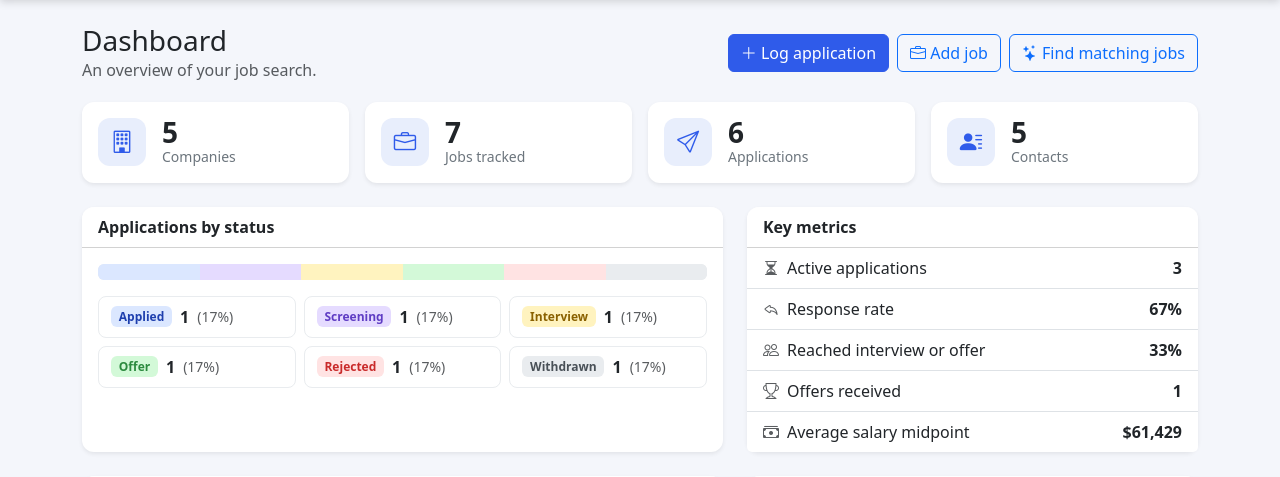
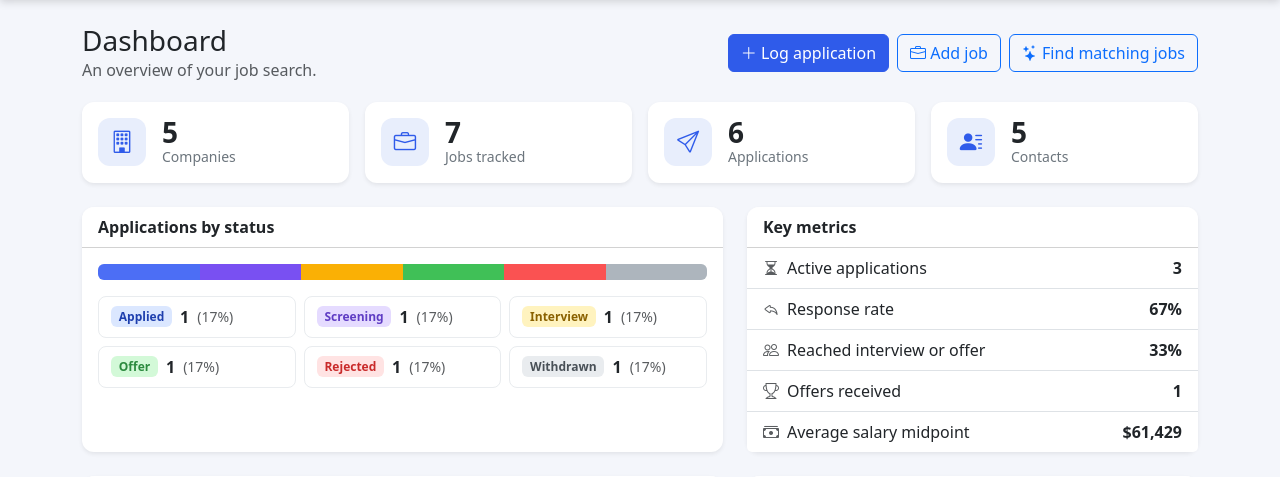
Before and after one commit to JacobBerd/job-application-tracker, a Flask app: page / in a window 1280 px wide. Shown: the part 56-533 px from the top of the page. Run offline with Flask 3, Linux system fonts and the light colour scheme; data comes from the database, SQL or seed files in the repository; data that the repository does not hold is empty.

Commit message:
Polish UI and write setup instructions in README
Solid colors for the dashboard status bar, accessible labels on interview round inputs, and a README covering features, schema, step-by-step setup (including Windows PowerShell and Workbench), usage, and troubleshooting.

Co-authored-by: Cursor <cursoragent@cursor.com>

```diff
--- a/static/style.css
+++ b/static/style.css
@@ -128,6 +128,13 @@ a:hover {
 .status-progress {
     height: 1rem;
 }
+
+.status-progress .status-applied   { background-color: #4c6ef5; }
+.status-progress .status-screening { background-color: #7950f2; }
+.status-progress .status-interview { background-color: #fab005; }
+.status-progress .status-offer     { background-color: #40c057; }
+.status-progress .status-rejected  { background-color: #fa5252; }
+.status-progress .status-withdrawn { background-color: #adb5bd; }
 
 .status-tile {
     display: flex;
```
Also changed, not shown: templates/application_form.html (+4 -4 lines), README.md.
